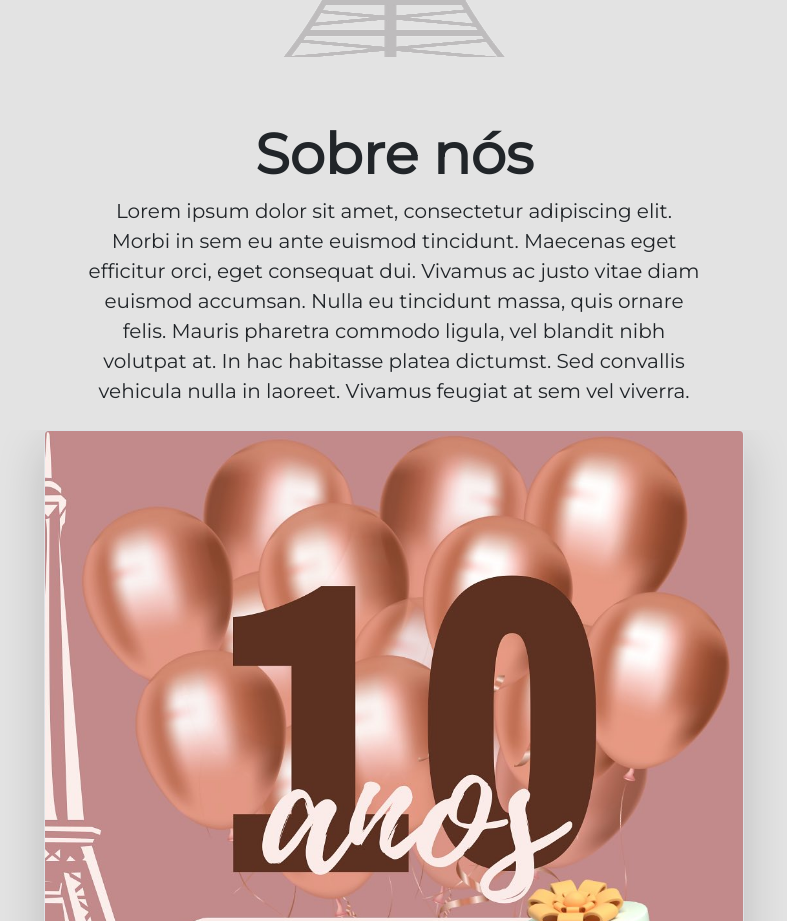
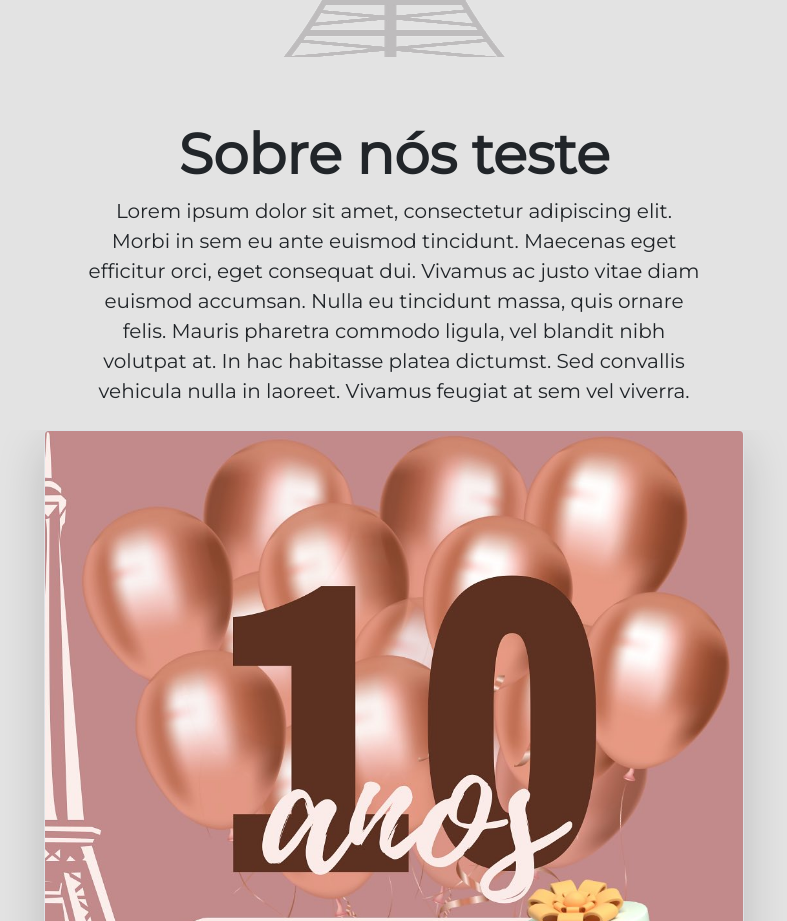
Before and after one commit to JonasOak/projetoLesampe.github.io, a plain HTML site: page index.html in a window 1280 px wide. Shown: the part 969-1890 px from the top of the page, without its empty margins (246-1033 px from the left). Drawn offline with nearby package versions, Linux system fonts and the light colour scheme; some packages are replaced by stand-ins of ours.

Commit message:
Update index.html

```diff
--- a/index.html
+++ b/index.html
@@ -123,7 +123,7 @@
 
     <!-- Quem somos -->
     <div class="px-4 pt-3 my-5 text-center border-bottom" id="sobreNos">
-      <h1 class="display-4 fw-bold">Sobre nós</h1>
+      <h1 class="display-4 fw-bold">Sobre nós teste</h1>
       <div class="col-lg-6 mx-auto">
         <p class="lead mb-4 text-center">Lorem ipsum dolor sit amet, consectetur adipiscing elit. Morbi in sem eu ante euismod tincidunt. Maecenas eget efficitur orci, eget consequat dui. Vivamus ac justo vitae diam euismod accumsan. Nulla eu tincidunt massa, quis ornare felis. Mauris pharetra commodo ligula, vel blandit nibh volutpat at. In hac habitasse platea dictumst. Sed convallis vehicula nulla in laoreet. Vivamus feugiat at sem vel viverra.</p>
       </div>
```
